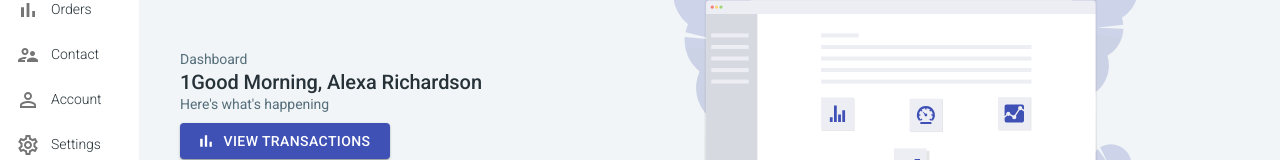
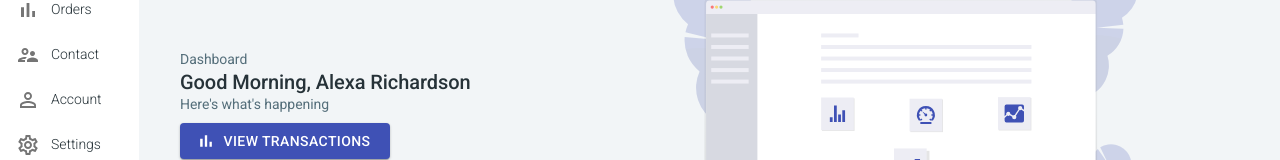
Before and after one commit to franklam2008/banking-dashboard, a React (Create React App) app: page / in a window 1280 px wide. Shown: the part 171-331 px from the top of the page. Built offline with nearby package versions, Linux system fonts and the light colour scheme.

Commit message:
change name

```diff
--- a/src/view/Dashboard/Dashboard.js
+++ b/src/view/Dashboard/Dashboard.js
@@ -72,7 +72,7 @@ const Dashboard = () => {
           <TitleCon>
             <Typography color="textSecondary">Dashboard</Typography>
             <Typography className={classes.title} variant="h4">
-              1Good Morning, {state.user.name}
+              Good Morning, {state.user.name}
             </Typography>
             <Typography color="textSecondary" gutterBottom>
               Here's what's happening
```
